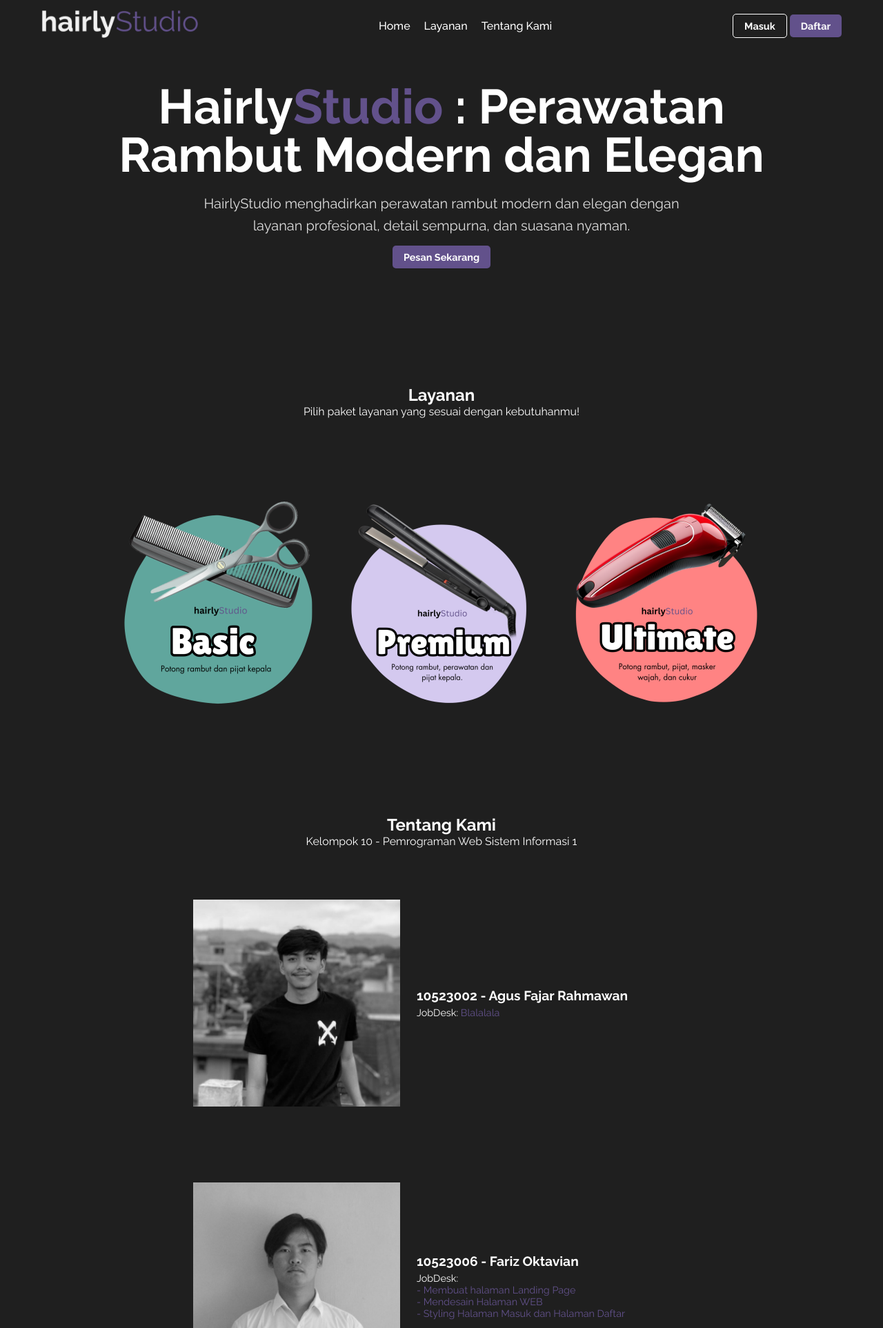
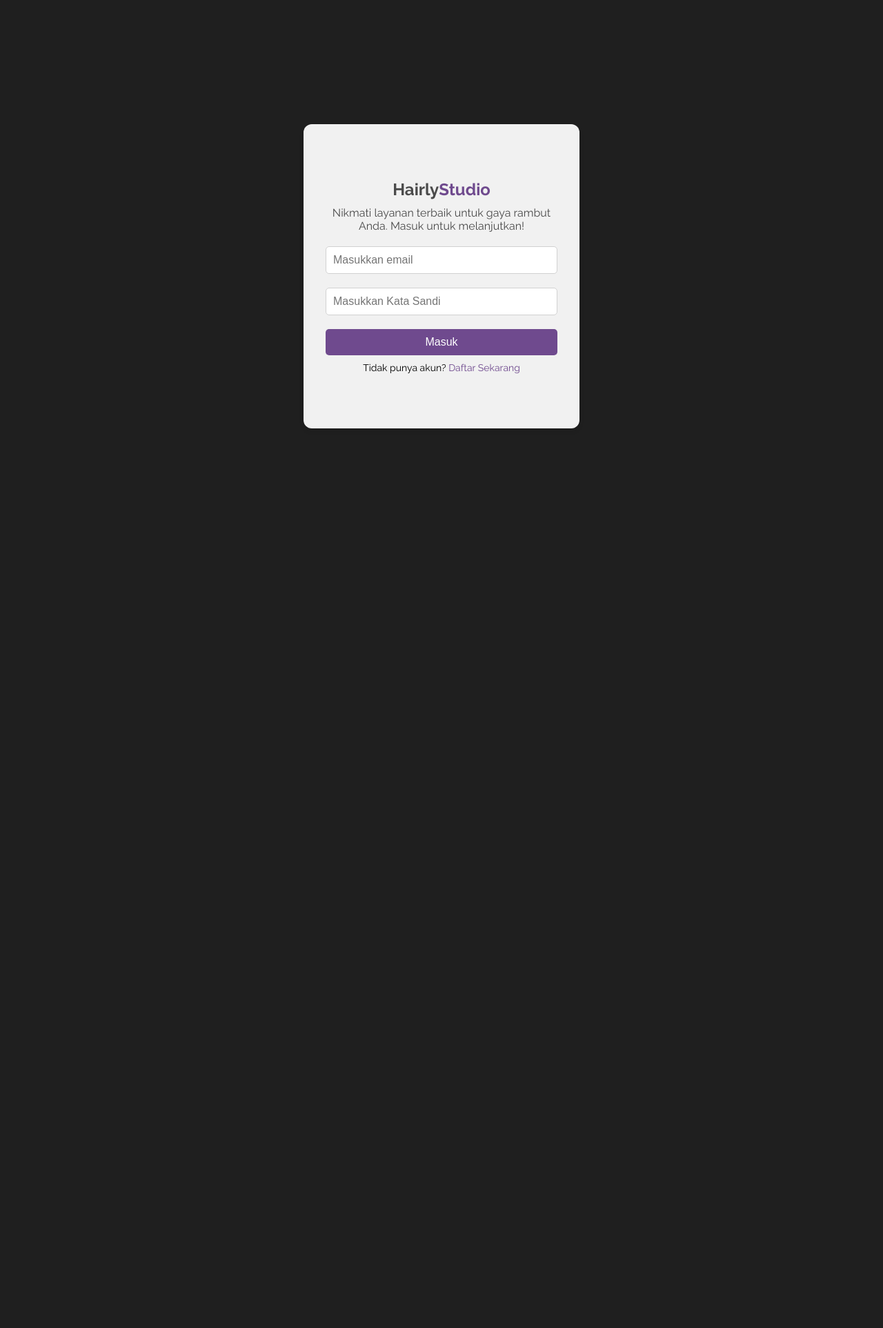
Before and after one commit to akmalized/HairlyStudio, a PHP site: page / in a window 1280 px wide. Shown: the top 1925 px of the page at 69% size. After the commit the page ends 621 px from the top, so only its background shows below. Run offline with PHP 8.4, Linux system fonts and the light colour scheme.

Commit message:
Login sama Daftar Done.....

```diff
--- a/index.php
+++ b/index.php
@@ -3,129 +3,149 @@
 <head>
     <meta charset="UTF-8">
     <meta name="viewport" content="width=device-width, initial-scale=1.0">
-  <title>HairlyStudio</title>
+    <title>HairlyStudio - Login</title>
     <link href="https://fonts.googleapis.com/css2?family=Raleway:wght@400;500;600;700&display=swap" rel="stylesheet">
-  <link rel="stylesheet" href="./code/style.css">
-  <link rel="stylesheet" href="https://cdnjs.cloudflare.com/ajax/libs/animate.css/4.1.1/animate.min.css"/>
+    <style>
+        * {
+            margin: 0;
+            padding: 0;
+            box-sizing: border-box;
+            }
+
+        body {
+            margin: 0;
+            font-family: 'Raleway', sans-serif;
+            background-color: #1f1f1f;
+            display: flex;
+            justify-content: center;
+            align-items: center;
+            height: 100vh;
+        }
+
+        .login-container {
+            background-color: #f1f1f1;
+            width: 400px;
+            padding: 80px 32px;
+            border-radius: 12px;
+            box-shadow: 0 4px 6px rgba(0, 0, 0, 0.1);
+            text-align: center;
+        }
+
+        .login-container h1 {
+            font-size: 24px;
+            margin-bottom: 10px;
+            font-weight: bold;
+            color: #4A4A4A;
+        }
+
+        .login-container span {
+            color: #6F4A8E;
+        }
+
+        .login-container p {
+            color: #4A4A4A;
+            margin-bottom: 20px;
+        }
+
+        .form-group {
+            margin-bottom: 20px;
+        }
+
+        .form-group input {
+            width: 100%;
+            padding: 10px;
+            border: 1px solid #D1D1D1;
+            border-radius: 5px;
+            font-size: 16px;
+        }
+
+        .form-group input:focus {
+            outline: none;
+            border-color: #6F4A8E;
+            box-shadow: 0 0 5px rgba(111, 74, 142, 0.5);
+        }
+
+        .login-button {
+            background-color: #6F4A8E;
+            color: #FFFFFF;
+            border: none;
+            border-radius: 5px;
+            padding: 10px 20px;
+            font-size: 16px;
+            cursor: pointer;
+            width: 100%;
+        }
+
+        .login-button:hover {
+            background-color: #5A3C75;
+        }
+
+        .register-link {
+            margin-top: 10px;
+            font-size: 14px;
+        }
+
+        .register-link a {
+            color: #6F4A8E;
+            text-decoration: none;
+        }
+
+        .register-link a:hover {
+            text-decoration: underline;
+        }
+    </style>
 </head>
 <body>
-  <!-- Navbar Section -->
-  <header class="navbar">
-    <div class="container1">
-      <div class="logo">
-        <a href="index.php"><img src="./asset/logo.png" alt="HairlyStudio Logo" class="animate__animated animate__fadeInDown"></a>
+    <div class="login-container">
+        <h1>Hairly<span>Studio</span></h1>
+        <p>Nikmati layanan terbaik untuk gaya rambut Anda. Masuk untuk melanjutkan!</p>
+        <?php
+            session_start();
+            include './code/koneksi.php';
+            if (!isset($_POST['submit'])) {
+        ?>
+            <form enctype="multipart/form-data" method="post">
+                <div class="form-group">
+                    <input type="email" name="email" placeholder="Masukkan email" required>
                 </div>
-      <nav class="nav-links">
-        <ul>
-          <li class="animate__animated animate__fadeInDown"><a href="#hairlyStudio">Home</a></li>
-          <li class="animate__animated animate__fadeInDown"><a href="#layanan">Layanan</a></li>
-          <li class="animate__animated animate__fadeInDown"><a href="#tentangKami">Tentang Kami</a></li>
-        </ul>
-      </nav>
-      <div class="animate__animated animate__fadeInDown" class="auth-buttons">
-        <a href="./code/login.php" class="btn btn-secondary">Masuk</a>
-        <a href="./code/register.php" class="btn btn-primary">Daftar</a>
+                <div class="form-group">
+                    <input type="password" name="password" placeholder="Masukkan Kata Sandi" required>
                 </div>
-    </div>
-  </header>
+                <button type="submit" name="submit" class="login-button">Masuk</button>
+            </form>
 
-  <!-- Hero Section -->
-  <section   class="hero" id="hairlyStudio">
-    <div class="container2">
-        <div class="heading">
-            <h1 class="animate__animated animate__fadeInUp" >Hairly<span>Studio</span> : Perawatan <br>Rambut Modern dan Elegan</h1>
-        </div>
-        <div>
-            <p class="animate__animated animate__fadeInUp" >HairlyStudio menghadirkan perawatan rambut modern dan elegan dengan <br>layanan profesional, detail sempurna, dan suasana nyaman.</p>
-        </div>
-        <div  class="animate__animated animate__fadeInUp" class="auth-buttons">
-          <a href="transaksi.php" class="btn btn-primary">Pesan Sekarang</a>
-        </div>
-    </div>
-  </section>
+            <?php
+            } else if (empty($_POST['email']) || empty($_POST['password'])) {
+                echo "<script>alert('Mohon Maaf anda belum terdaftar sebagai pelanggang. Silahkan Buat akun terlebih dahulu');</script>";
+                echo "<script type='text/javascript'>window.location.href = 'index.php';</script>";
+            } else {
+                $email = mysqli_real_escape_string($koneksi, $_POST['email']);
+                $password = mysqli_real_escape_string($koneksi, $_POST['password']);
 
-  <!-- Layanan Section -->
+                $query = "SELECT * FROM user WHERE email='$email' AND password='$password'";
+                $eksekusi = mysqli_query($koneksi, $query);
 
-<section class="services-section" id="layanan">
-    <div class="text">
-        <div>
-            <h2 class="services-title">Layanan</h2>
-        </div>
-        <div>
-            <p class="services-subtitle">Pilih paket layanan yang sesuai dengan kebutuhanmu!</p>
-        </div>
+                if (!$eksekusi) {
+                    die("Query error: " . mysqli_error($koneksi));
+                }
+
+                $rowCheck = mysqli_num_rows($eksekusi);
+
+                if ($rowCheck > 0) {
+                    $data = mysqli_fetch_array($eksekusi);
+                    $_SESSION['adm'] = $data[0];
+                    header('Location: halaman.php');
+                    exit;
+                } else {
+                    echo "<script>alert('Invalid username or password!');</script>";
+                    echo "<script type='text/javascript'>window.location.href = 'index.php';</script>";
+                }
+            }
+            ?>
+            <div class="register-link">
+                Tidak punya akun? <a href="./code/register.php">Daftar Sekarang</a>
             </div>
 
-    <div class="services-container">
-      <div class="service-card">
-        <div><img src="./asset/Layanan-Basic.png" alt=""></div>
     </div>
-      <div class="service-card">
-        <div><img src="./asset/Layanan-Premium.png" alt=""></div>
-      </div>
-      <div class="service-card">
-        <div><img src="./asset/Layanan-Ultimate.png" alt=""></div>
-      </div>
-    </div>
-  </section>
-
-   <!-- Tentang Kami Section -->
-   <div class="about" id="tentangKami">
-    <div class="text">
-        <div>
-            <h2 class="services-title">Tentang Kami</h2>
-        </div>
-        <div>
-            <p class="services-subtitle">Kelompok 10 - Pemrograman Web Sistem Informasi 1</p>
-        </div>
-    </div>
-    <div class="team-member">
-        <img src="./asset/img-Agus.png" alt="Agus Fajar Rahmawan">
-        <div>
-            <h3>10523002 - Agus Fajar Rahmawan</h3>
-            <p>JobDesk: <span class="jobdesk">Blalalala</span></p>
-        </div>
-    </div>
-
-    <div class="team-member">
-        <img src="./asset/img-Fariz.png" alt="Fariz Oktavian">
-        <div>
-            <h3>10523006 - Fariz Oktavian</h3>
-            <p>JobDesk: <br><span class="jobdesk"> - Membuat halaman Landing Page <br> -  Mendesain Halaman WEB <br> - Styling Halaman Masuk dan Halaman Daftar</span></p>
-        </div>
-    </div>
-
-    <div class="team-member">
-        <img src="./asset/img-Akmal.png" alt="Muhammad Akmal Ramadhan">
-        <div>
-            <h3>10523021 - Muhammad Akmal Ramadhan</h3>
-            <p>JobDesk: <br><span class="jobdesk"> - Mencintai Dia sampai mati <br> - Memberikan harapan pada dia adalah tugas saye</span></p>
-        </div>
-    </div>
-  </div>
-
-
-  <!-- Footer Section -->
-  <footer class="footer">
-      <div class="footer-content">
-        <div class="footer-logo">
-          <img src="./asset/logo.png" alt="">
-          <p>Jl. Dipati Ukur No.112-116, Lebakgede,<br>
-            Kecamatan Coblong, Kota Bandung, Jawa<br>
-            Barat 40132
-          </p>
-        </div>
-        <div class="sosmed">
-          <div class="footer-social">
-            <a href="https://x.com/farizoktaviaan"><img src="./asset/tweeter.png" alt="tweeter"></a>
-            <a href="https://www.instagram.com/farizoktaviaan/"><img src="./asset/ig.png" alt="instagram"></a>
-            <a href="https://www.facebook.com/profile.php?id=100079199182189"><img src="./asset/facebook.png" alt="facebook"></a>
-          </div>
-          <div class="footer-copyright">
-            <p>© 2025 — Copyright</p>
-          </div>
-        </div>
-    </div>
-  </footer>
 </body>
 </html>
--- /dev/null
+++ b/logout.php
@@ -0,0 +1,6 @@
+<?php
+session_start();
+session_destroy();
+header("Location: index.php");
+exit;
+?>
```
Also changed, not shown: code/login.php (deleted, +0 -116 lines), code/register.php (+37 -6 lines), halaman.php (added, +134 -0 lines). Lines whose indentation alone changed are shown as unchanged.
